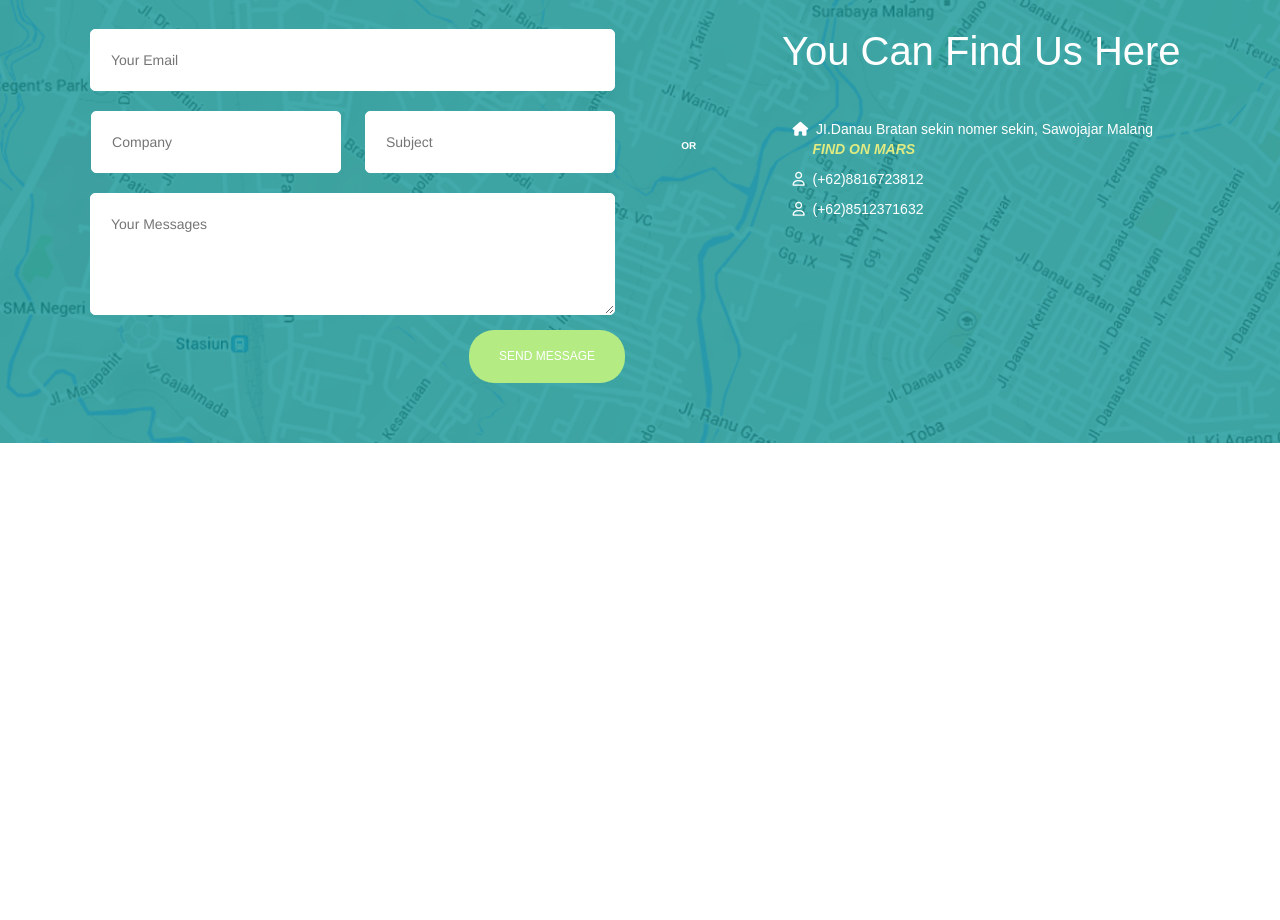
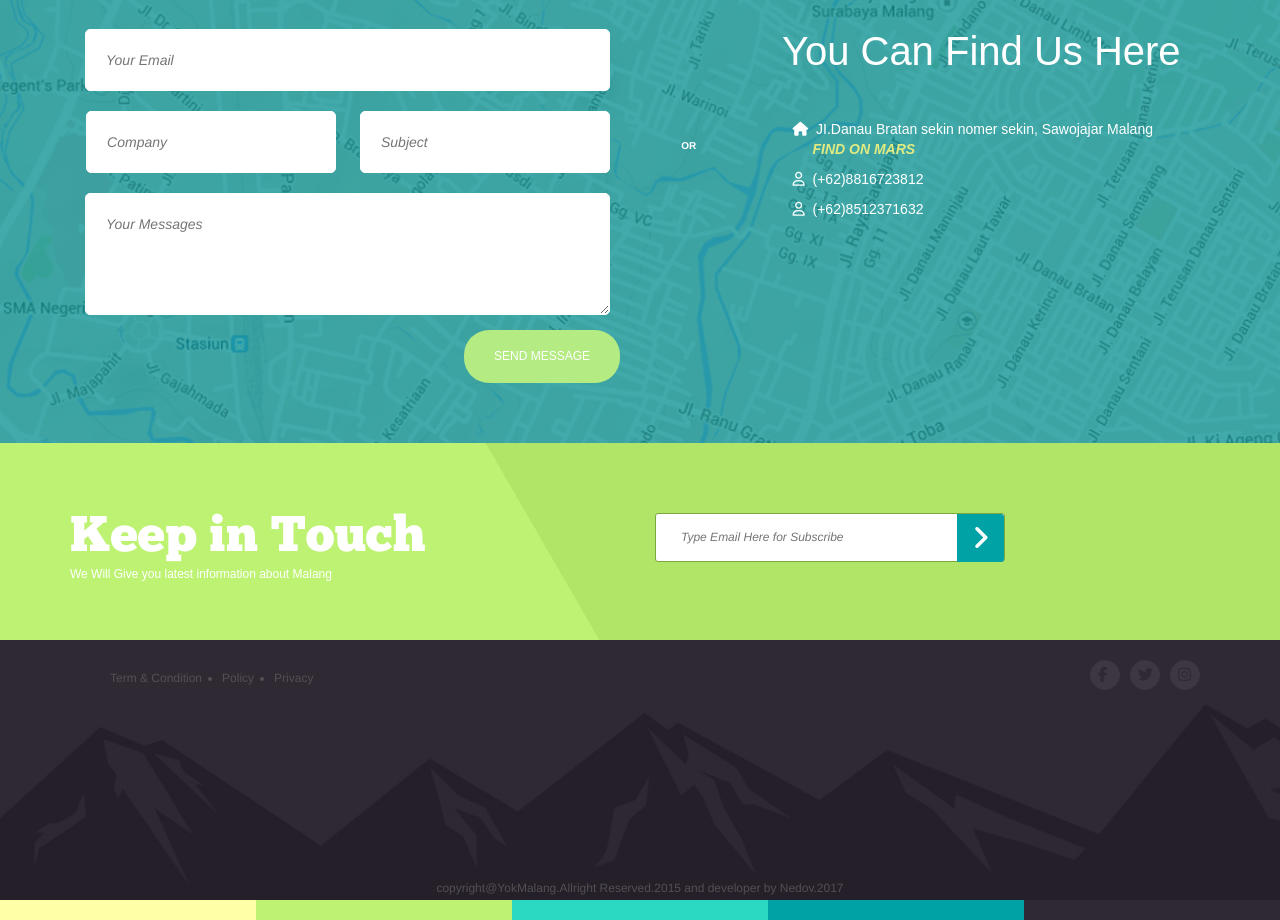
Before and after one commit to edbob/YokNgalam, a plain HTML site: page index.html in a window 1280 px wide. Shown: the part 4006-4926 px from the top of the page. Before the commit the page ends 4449 px from the top, so only its background shows below. Drawn offline with nearby package versions, Linux system fonts and the light colour scheme; a web font is replaced by a local one.

Commit message:
its done layout

```diff
--- a/css/main.css
+++ b/css/main.css
@@ -498,7 +498,7 @@ h4.my-recom {
             border-right: none;
         }
 
-    .my-set-inf img{
+    .my-set-inf img {
         margin: 15px;
     }
 
@@ -543,7 +543,7 @@ input.my-data {
     }
 
 
-        .add-sub-menu span:first-child  {
+        .add-sub-menu span:first-child {
             border-bottom: 1px solid #d5d57d;
         }
 
@@ -590,7 +590,7 @@ input.my-data {
         padding: 14px;
     }
 
-.choice-dowload{
+.choice-dowload {
     margin: 20px 0;
     text-align: right;
 }
@@ -604,9 +604,8 @@ input.my-data {
         margin-left: 20px;
     }
 
-.my-destination{
+.my-destination {
     padding: 0 20px;
-
 }
 
     .my-destination h4 {
@@ -677,6 +676,7 @@ input.my-data {
         font-size: 12px;
         color: #d2d2d2;
     }
+
     .res-details b {
         font-size: 12px;
         color: #24c6b7;
@@ -688,7 +688,7 @@ input.my-data {
     vertical-align: middle;
 }
 
-.res-links a{
+    .res-links a {
         color: #64d2c7;
         font-size: 12px;
         font-weight: 700;
@@ -734,6 +734,7 @@ input.my-data {
     .my-adress li {
         margin-bottom: 10px;
     }
+
         .my-adress li:first-child {
             margin-bottom: 0px;
         }
@@ -742,15 +743,17 @@ input.my-data {
             margin: 0 0 10px 20px;
         }
 
-.my-adress b{
+    .my-adress b {
         color: #e1eb81;
         font-style: italic;
         text-transform: uppercase;
     }
-/*FORM-SET*/
+
+/*FORMS*/
 #contact {
     text-align: right;
     margin-bottom: 60px;
+    width: 550px;
 }
 
     #contact input {
@@ -759,6 +762,7 @@ input.my-data {
         border-radius: 5px;
         padding: 20px;
         margin: 10px;
+        font-style: italic;
     }
 
         #contact input[type=email] {
@@ -770,6 +774,7 @@ input.my-data {
         }
 
     #contact textarea {
+        font-style: italic;
         border: 1px solid #fff;
         background: #fff;
         border-radius: 5px;
@@ -777,3 +782,162 @@ input.my-data {
         width: 525px;
         margin: 10px;
     }
+
+/*Subscribe-form*/
+.my-subscrib {
+    padding: 30px 0;
+    background-image: linear-gradient(60deg, #bef273 43%, #b1e567 40.5%);
+}
+
+#my-form-Subscribe {
+    margin: 40px 0 0 0;
+    width: 350px;
+}
+
+    #my-form-Subscribe input[type=text] {
+        background-color: #fff;
+        border: 1px solid #7ba83f;
+        padding: 15px 25px;
+        border-radius: 3px;
+        font-style: italic;
+        font-size: 12px;
+        width: 100%;
+    }
+
+    #my-form-Subscribe button {
+        position: relative;
+        bottom: 48px;
+        left: 302px;
+        height: 48px;
+        width: 47px;
+        background-color: #00a2a5;
+        border: none;
+        border-bottom-right-radius: 3px;
+        border-top-right-radius: 3px;
+        color: #fff;
+    }
+
+/*Subscribe-block*/
+.my-subscrib {
+}
+
+    .my-subscrib h1 {
+        margin-top: 38px;
+        margin-bottom: 0px;
+        color: #fff;
+        font-family: "Chunkfive", sans-serif;
+        font-size: 50px;
+    }
+
+    .my-subscrib p {
+        color: #fff;
+        font-size: 12px;
+    }
+
+/*footer*/
+
+.my-footer {
+    height: 260px;
+    padding: 10px 0;
+    background-image: url('../img/footer-bg.jpg');
+    -webkit-background-size: cover;
+    background-size: cover;
+}
+
+.my-foot-nav {
+    margin-top: 20px;
+    font-size: 12px;
+    color: #525053;
+    list-style-type: disc;
+}
+
+    .my-foot-nav a {
+        color: #525053;
+    }
+
+        .my-foot-nav a:hover,
+        .my-foot-nav a:focus {
+            color: #525053;
+            text-decoration: none;
+        }
+
+    .my-foot-nav li:first-child {
+        list-style-type: none;
+    }
+
+    .my-foot-nav li {
+        float: left;
+        margin-right: 20px;
+    }
+
+.mblok-info {
+    margin-top: 10px;
+    float: right;
+    font-size: 12px;
+}
+
+    .mblok-info i {
+        padding: 1px 0 0 2px;
+    }
+
+    .mblok-info li {
+        display: block;
+        float: left;
+        width: 30px;
+        height: 30px;
+        text-decoration: none;
+        padding: 5px;
+        background: #3d3741;
+        border-radius: 25px;
+        border: 1px solid #3d3741;
+        margin-right: 10px;
+    }
+
+        .mblok-info li:hover,
+        .mblok-info li:focus {
+            background: #ffffa7;
+            border: 1px solid #ffffa7;
+            cursor: pointer;
+        }
+
+    .mblok-info a {
+        color: #2f2933;
+    }
+
+        .mblok-info a:hover,
+        .mblok-info a:focus {
+            color: #2f2933;
+        }
+
+.my-copyright {
+    font-size: 12px;
+    margin-top: 180px;
+    text-align: center;
+    color: #525053;
+}
+
+.my-foot-color span {
+    display: block;
+    width: 20%;
+    float: left;
+    padding: 10px 0;
+}
+.color-1 {
+    background: #ffffa7;
+}
+
+.color-2 {
+    background: #bef272;
+}
+
+.color-3 {
+    background: #29d9c2;
+}
+
+.color-4 {
+    background: #00a2a5;
+}
+
+.color-5 {
+    background: #2f2933;
+}
--- a/index.html
+++ b/index.html
@@ -324,9 +324,9 @@
                 <h1>Contact</h1>
                 <div class="col-md-6">
                     <form id="contact" name="fcontact">
-                        <input type="email" name="yemai" placeholder="Your Email"/>
-                        <input type="text" name="ycompany" placeholder="Company"/>
-                        <input type="text" name="ysubject" placeholder="Subject"/>
+                        <input type="email" name="yemai" placeholder="Your Email" />
+                        <input type="text" name="ycompany" placeholder="Company" />
+                        <input type="text" name="ysubject" placeholder="Subject" />
                         <textarea name="ymassage" rows="4" cols="10" placeholder="Your Messages"></textarea>
                         <button class="my-btn my-btn-lg btn-radios sendmess" type="submit">send message</button>
                     </form>
@@ -348,6 +348,57 @@
             </div>
         </div>
     </section>
-
+    <section class="my-subscrib">
+        <div class="container">
+            <div class="row">
+                <div class="col-md-6">
+                    <h1>Keep in Touch</h1>
+                    <p>We Will Give you latest information about Malang</p>
+                </div>
+                <div class="col-md-6">
+                    <form id="my-form-Subscribe" name="FormSubFoot">
+                        <input type="text" name="email" placeholder="Type Email Here for Subscribe" />
+                        <button type="submit"><i class="fa fa-angle-right fa-2x" aria-hidden="true"></i></button>
+                    </form>
+                </div>
+            </div>
+        </div>
+    </section>
+    <section class="my-footer">
+        <div class="container">
+            <div class="row">
+                <div class="col-md-6">
+                    <ul class="my-foot-nav">
+                        <li><a href="#">Term & Condition</a></li>
+                        <li><a href="#">Policy</a></li>
+                        <li><a href="#">Privacy</a></li>
+                    </ul>
+                </div>
+                <div class="col-md-6">
+                    <ul class="mblok-info">
+                        <li><a href="#"><i class="fa fa-facebook fa-lg" aria-hidden="true"></i></a></li>
+                        <li><a href="#"><i class="fa fa-twitter fa-lg" aria-hidden="true"></i></a></li>
+                        <li><a href="#"><i class="fa fa-instagram fa-lg" aria-hidden="true"></i></a></li>
+                    </ul>
+                </div>
+                <div class="col-md-12">
+                    <div class="my-copyright">
+                        copyright@YokMalang.Allright Reserved.2015 and developer by Nedov.2017
+                    </div>
+                </div>
+            </div>
+        </div>
+    </section>
+    <div class="container-fluid">
+        <div class="row">
+            <div class="my-foot-color">
+                <span class="color-1"></span>
+                <span class="color-2"></span>
+                <span class="color-3"></span>
+                <span class="color-4"></span>
+                <span class="color-5"></span>
+            </div>
+        </div>
+    </div>
 </body>
 </html>
```
Also changed, not shown: img/footer-bg.jpg (added). Lines whose indentation alone changed are shown as unchanged.
